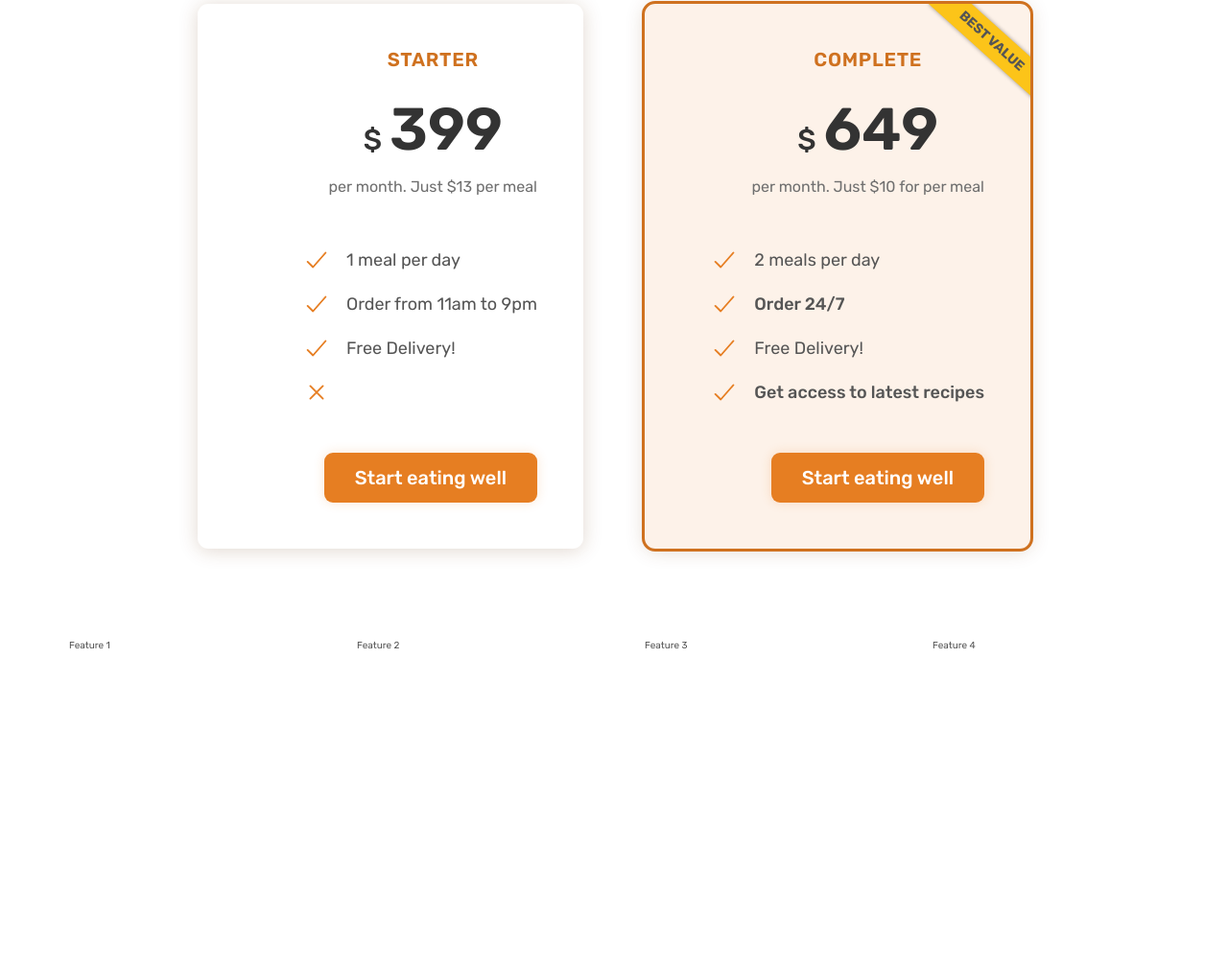
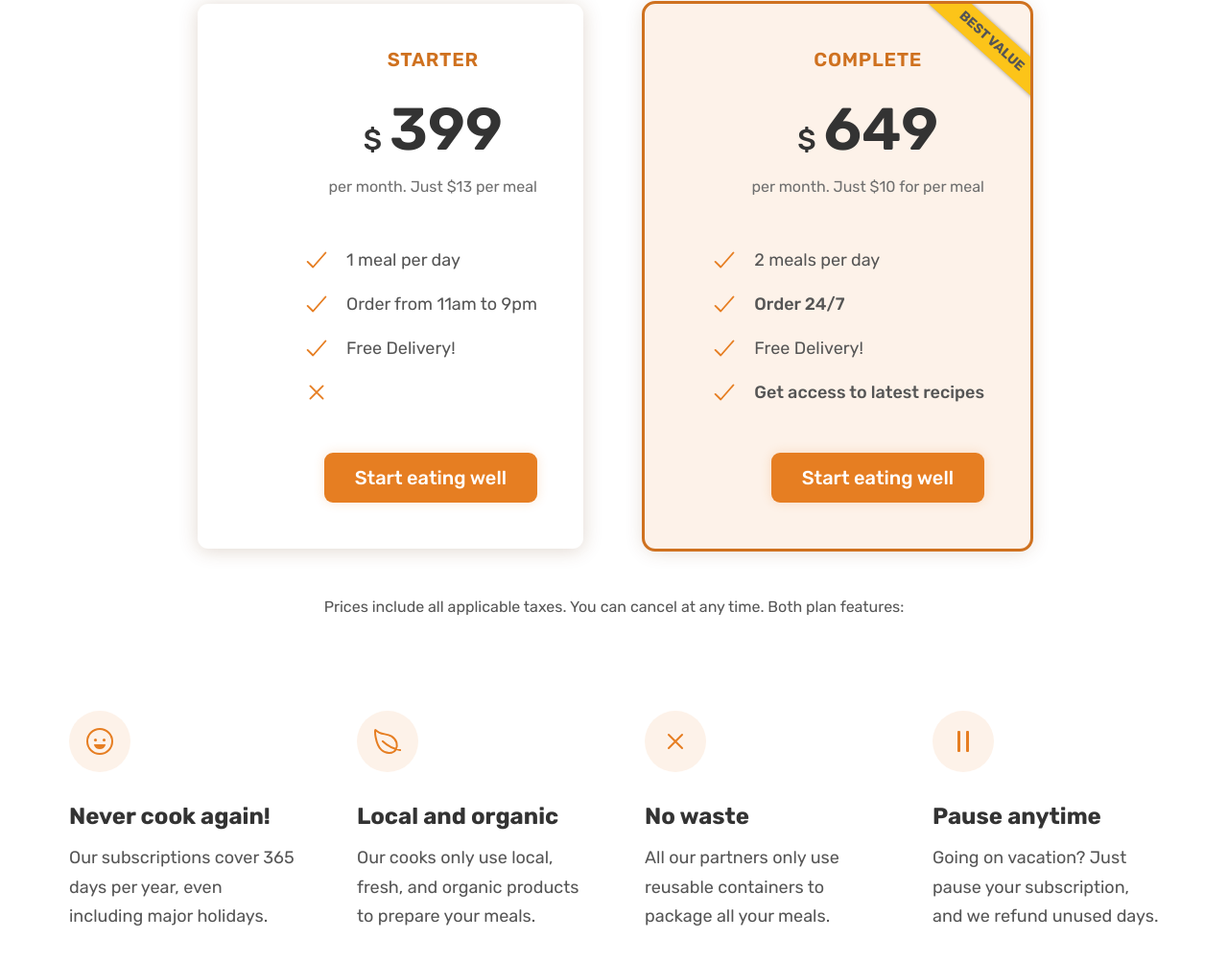
Before and after one commit to muknan/omnifood_project, a plain HTML site: page index.html in a window 1280 px wide. Shown: the part 4918-5922 px from the top of the page at 96% size. Before the commit the page ends 5692 px from the top, so only its background shows below. Drawn offline with nearby package versions, Linux system fonts and the light colour scheme.

Commit message:
Building features section

```diff
--- a/css/style.css
+++ b/css/style.css
@@ -489,3 +489,34 @@
   text-align: center;
   margin-top: 4.8rem;
 }
+
+.plan-details {
+  font-size: 1.6rem;
+  line-height: 1.6;
+  text-align: center;
+}
+
+/********************************************/
+/* FEATURE SECTION */
+/********************************************/
+
+.feature-icon {
+  color: #e67e22;
+  font-size: 3.2rem;
+  margin-bottom: 3.2rem;
+  background-color: #fdf2e9;
+  border-radius: 50%;
+  padding: 1.6rem;
+}
+
+.feature-title {
+  font-size: 2.4rem;
+  color: #333;
+  font-weight: 700;
+  margin-bottom: 1.6rem;
+}
+
+.feature-text {
+  font-size: 1.8rem;
+  line-height: 1.7;
+}
--- a/index.html
+++ b/index.html
@@ -487,7 +487,7 @@
         <span class="subheading">Pricing</span>
         <h2 class="heading-secondary">Eating well without breaking the bank</h2>
       </div>
-      <div class="container grid grid--2-cols">
+      <div class="container grid grid--2-cols margin-bottom-md">
         <div class="pricing-plan pricing-plan--starter">
           <header class="plan-header">
             <p class="plan-name">Starter</p>
@@ -545,11 +545,51 @@
           </div>
         </div>
       </div>
+
+      <div class="container grid">
+        <aside class="plan-details">
+          Prices include all applicable taxes. You can cancel at any time. Both
+          plan features:
+        </aside>
+      </div>
+
       <div class="container grid grid--4-cols">
-        <div class="feature">Feature 1</div>
-        <div class="feature">Feature 2</div>
-        <div class="feature">Feature 3</div>
-        <div class="feature">Feature 4</div>
+        <div class="feature">
+          <ion-icon class="feature-icon" name="happy-outline"></ion-icon>
+          <p class="feature-title">Never cook again!</p>
+          <p class="feature-text">
+            Our subscriptions cover 365 days per year, even including major
+            holidays.
+          </p>
+        </div>
+        <div class="feature">
+          <ion-icon class="feature-icon" name="leaf-outline"></ion-icon>
+          <p class="feature-title">Local and organic</p>
+          <p class="feature-text">
+            Our cooks only use local, fresh, and organic products to prepare
+            your meals.
+          </p>
+        </div>
+        <div class="feature">
+          <ion-icon class="feature-icon" name="close-outline"></ion-icon>
+          <p class="feature-title">No waste</p>
+          <p class="feature-text">
+            All our partners only use reusable containers to package all your
+            meals.
+          </p>
+        </div>
+        <div class="feature">
+          <ion-icon
+            class="feature-icon"
+            feature
+            name="pause-outline"
+          ></ion-icon>
+          <p class="feature-title">Pause anytime</p>
+          <p class="feature-text">
+            Going on vacation? Just pause your subscription, and we refund
+            unused days.
+          </p>
+        </div>
       </div>
     </section>
   </body>
```
